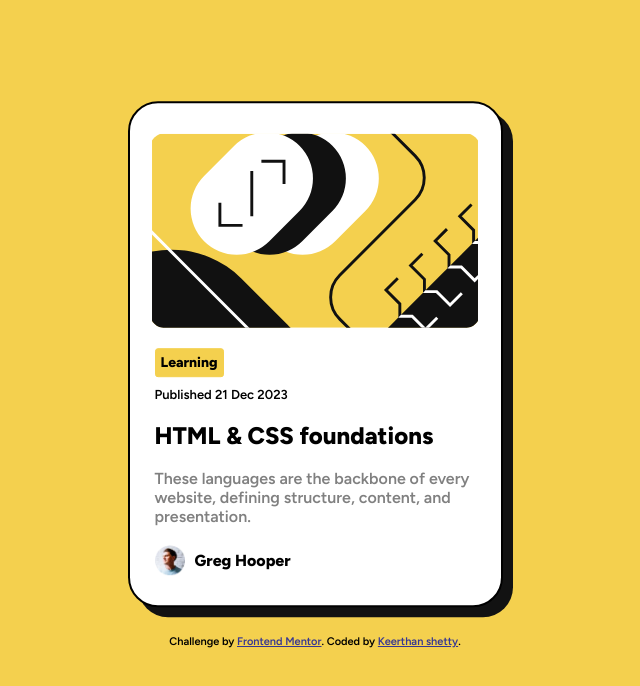
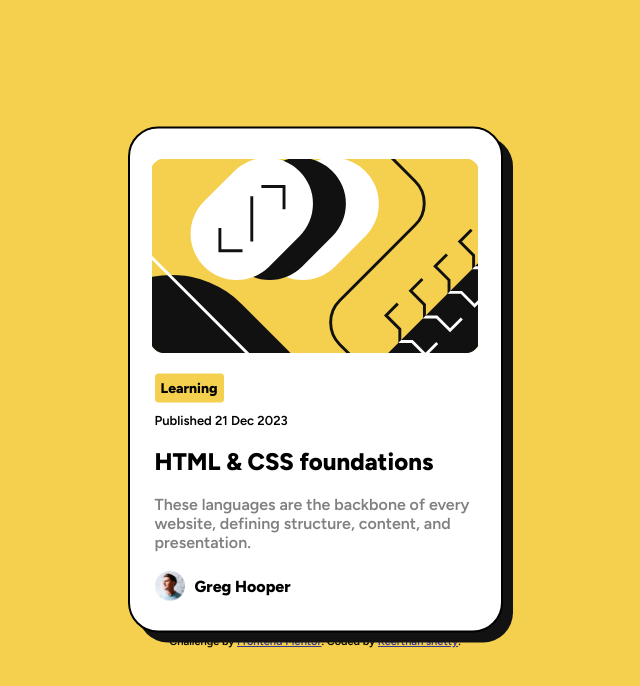
Before and after one commit to Keerthan-Shetty/Blog-preview-card-Frontend-Mentor, a plain HTML site: page index.html in a window 1280 px wide. Shown: the whole page, without its empty margins (325-965 px from the left). Drawn offline with Linux system fonts and the light colour scheme.

Commit message:
Update style.css

```diff
--- a/style.css
+++ b/style.css
@@ -18,7 +18,7 @@ body{
 .cardone{
     display: flex;
     justify-content: center;
-    transform: translateY(20%);
+    transform: translateY(25%);
 }
 .card{
     display: flex;
```
